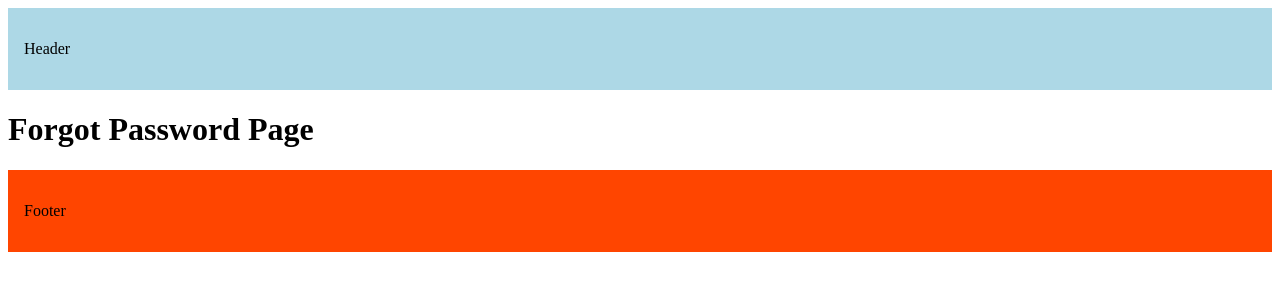
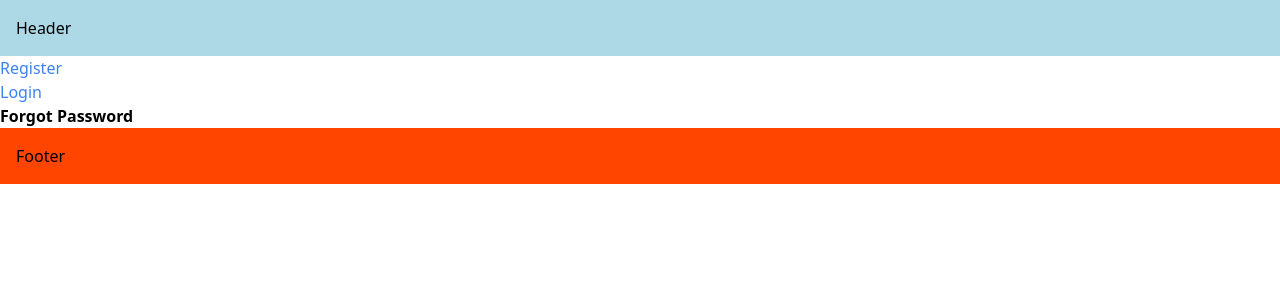
Before and after one commit to Ahmetkcak/next-14-camp, a Next.js app: page /forgot-password in a window 1280 px wide. Shown: the top 300 px of the page. Built offline with nearby package versions, Linux system fonts and the light colour scheme.

Commit message:
active links

```diff
--- /dev/null
+++ b/src/app/(auth)/layout.tsx
@@ -0,0 +1,32 @@
+"use client"
+
+import Link from "next/link";
+import { usePathname } from "next/navigation";
+import "./styles.css"
+
+const navLinks = [
+    { name: "Register", href: "/register" },
+    { name: "Login", href: "/login" },
+    { name: "Forgot Password", href: "/forgot-password" }
+]
+
+export default function AuthLayout({
+    children
+}: {
+    children: React.ReactNode
+}) {
+    const pathName = usePathname();
+    return (
+        <>
+            {navLinks.map((link) => {
+                const isActive = pathName.startsWith(link.href);
+                return (
+                    <>
+                    <Link href={link.href} key={link.name} className={isActive ? "font-bold mr-4" : "text-blue-500 mr-4"}>{link.name}</Link>
+                    <br />
+                    </>
+                )
+            })}
+        </>
+    )
+}
--- /dev/null
+++ b/src/app/(auth)/styles.css
@@ -0,0 +1,3 @@
+@tailwind base;
+@tailwind components;
+@tailwind utilities;
```
